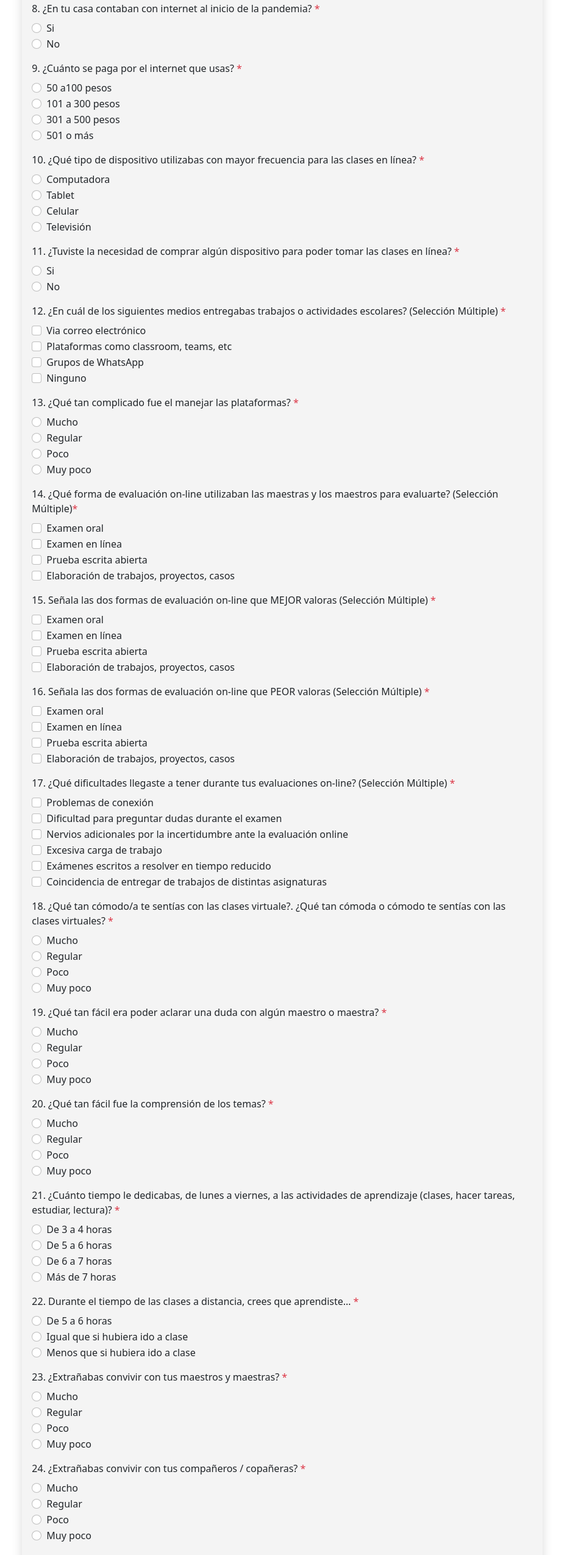
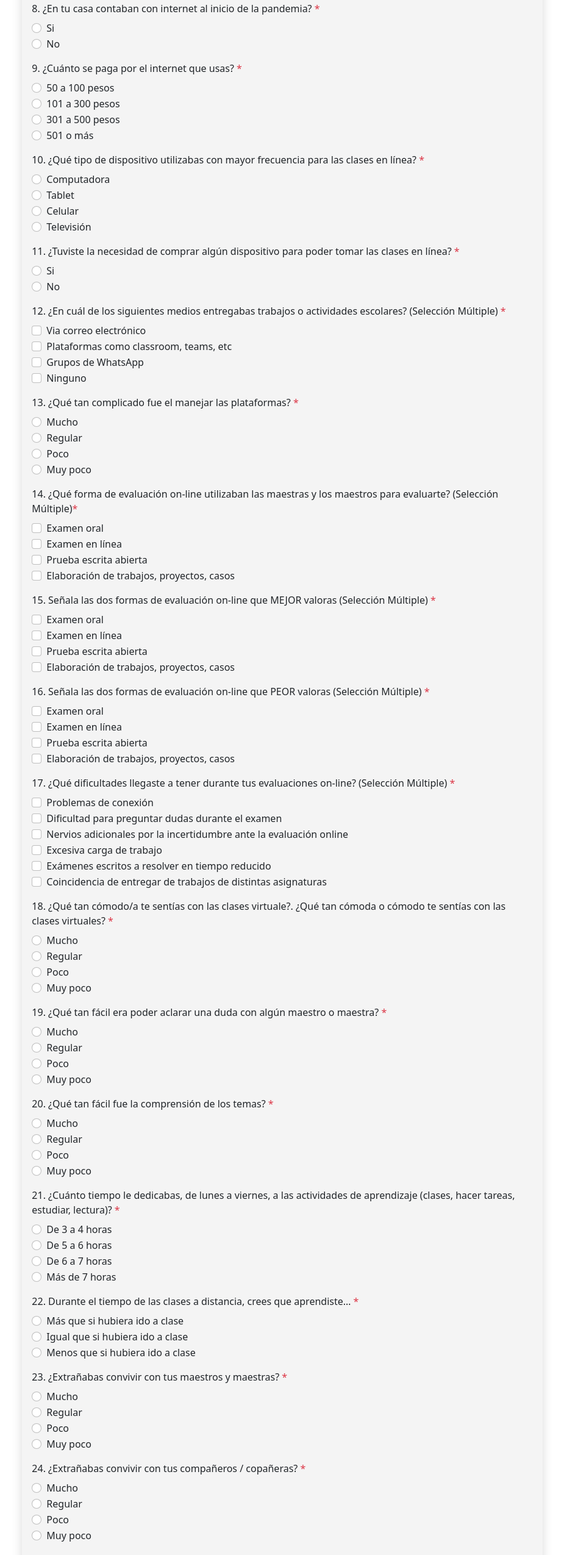
Before and after one commit to Jonathan-ulises/encuesta, an Angular app: page /encuesta in a window 1280 px wide. Shown: the part 1040-3590 px from the top of the page at 61% size, without its empty margins (177-1102 px from the left). Built offline with nearby package versions, Linux system fonts and the light colour scheme.

Commit message:
Modificacion de diseÃo en campos checkbox
- Saca los inputs de los checkbox de la etiqueta label para que esten al
  mismo nivel, esto hace que los inputs queden arriba cuando se visualizan
  en pantallas de movil
- Correcciones ortografica

```diff
--- a/src/app/encuesta/encuesta.component.css
+++ b/src/app/encuesta/encuesta.component.css
@@ -9,3 +9,7 @@
 
     font-size: 0.8rem;
 }
+
+input[type="checkbox"] {
+    vertical-align: middle;
+}
--- a/src/app/encuesta/encuesta.component.html
+++ b/src/app/encuesta/encuesta.component.html
@@ -208,8 +208,8 @@
                         9. ¿Cuánto se paga por el internet que usas? <span class="text-danger">*</span>
                     </label>
                     <div class="form-check">
-                        <input formControlName="preg_9" type="radio" name="preg_9" id="preg_9_1" class="form-check-input" value="50 a100 pesos">
-                        <label for="preg_9_1" class="form-check-label">50 a100 pesos</label>
+                        <input formControlName="preg_9" type="radio" name="preg_9" id="preg_9_1" class="form-check-input" value="50 a 100 pesos">
+                        <label for="preg_9_1" class="form-check-label">50 a 100 pesos</label>
                     </div>
                     <div class="form-check">
                         <input formControlName="preg_9" type="radio" name="preg_9" id="preg_9_2" class="form-check-input" value="101 a 300 pesos">
@@ -286,10 +286,9 @@
                     <div class="form-check" formArrayName="preg_12" *ngFor="let item of preg_12FormArray.controls; let i = index">
                         <label class="form-check-label" for="{{'preg_12'+'_'+i}}">
                             {{preg_12Choices[i].name}}
+                        </label>
                         <input [formControlName]="i" class="form-check-input" type="checkbox"
                                 value="{{preg_12Choices[i].value}}" id="{{'preg_12'+'_'+i}}">
-
-                        </label>
                     </div>
                 </div>
                 <div *ngIf="encuestaForm.controls.preg_12.errors && (encuestaForm.controls.preg_12.dirty || encuestaForm.controls.preg_12.touched)" class="alert alert-danger mt-1" role="alert">
@@ -332,10 +331,9 @@
                     <div class="form-check" formArrayName="preg_14" *ngFor="let item of preg_14FormArray.controls; let i = index">
                         <label class="form-check-label" for="{{'preg_14'+'_'+i}}">
                             {{preg_14_15_16Choice[i].name}}
+                        </label>
                         <input [formControlName]="i" class="form-check-input" type="checkbox"
                                 value="{{preg_14_15_16Choice[i].value}}" id="{{'preg_14'+'_'+i}}">
-
-                        </label>
                     </div>
                 </div>
                 <div *ngIf="encuestaForm.controls.preg_14.errors && (encuestaForm.controls.preg_14.dirty || encuestaForm.controls.preg_14.touched)" class="alert alert-danger mt-1" role="alert">
@@ -352,10 +350,9 @@
                     <div class="form-check" formArrayName="preg_15" *ngFor="let item of preg_15FormArray.controls; let i = index">
                         <label class="form-check-label" for="{{'preg_15'+'_'+i}}">
                             {{preg_14_15_16Choice[i].name}}
+                        </label>
                         <input [formControlName]="i" class="form-check-input" type="checkbox"
                                 value="{{preg_14_15_16Choice[i].value}}" id="{{'preg_15'+'_'+i}}">
-
-                        </label>
                     </div>
                 </div>
                 <div *ngIf="encuestaForm.controls.preg_15.errors && (encuestaForm.controls.preg_15.dirty || encuestaForm.controls.preg_15.touched)" class="alert alert-danger mt-1" role="alert">
@@ -372,10 +369,9 @@
                     <div class="form-check" formArrayName="preg_16" *ngFor="let item of preg_16FormArray.controls; let i = index">
                         <label class="form-check-label" for="{{'preg_16'+'_'+i}}">
                             {{preg_14_15_16Choice[i].name}}
+                        </label>
                         <input [formControlName]="i" class="form-check-input" type="checkbox"
                                 value="{{preg_14_15_16Choice[i].value}}" id="{{'preg_16'+'_'+i}}">
-
-                        </label>
                     </div>
                 </div>
                 <div *ngIf="encuestaForm.controls.preg_16.errors && (encuestaForm.controls.preg_16.dirty || encuestaForm.controls.preg_16.touched)" class="alert alert-danger mt-1" role="alert">
@@ -392,10 +388,9 @@
                     <div class="form-check" formArrayName="preg_17" *ngFor="let item of preg_17FormArray.controls; let i = index">
                         <label class="form-check-label" for="{{'preg_17'+'_'+i}}">
                             {{preg_17Choice[i].name}}
+                        </label>
                         <input [formControlName]="i" class="form-check-input" type="checkbox"
                                 value="{{preg_17Choice[i].value}}" id="{{'preg_17'+'_'+i}}">
-
-                        </label>
                     </div>
                 </div>
                 <div *ngIf="encuestaForm.controls.preg_17.errors && (encuestaForm.controls.preg_17.dirty || encuestaForm.controls.preg_17.touched)" class="alert alert-danger mt-1" role="alert">
@@ -518,7 +513,7 @@
                     </label>
                     <div class="form-check">
                         <input formControlName="preg_22" type="radio" name="preg_22" id="preg_22_1" class="form-check-input" value="Más que si hubiera ido a clase">
-                        <label for="preg_22_1" class="form-check-label">De 5 a 6 horas</label>
+                        <label for="preg_22_1" class="form-check-label">Más que si hubiera ido a clase</label>
                     </div>
                     <div class="form-check">
                         <input formControlName="preg_22" type="radio" name="preg_22" id="preg_22_2" class="form-check-input" value="Igual que si hubiera ido a clase">
@@ -652,11 +647,10 @@
                     <div class="form-check" formArrayName="preg_27" *ngFor="let item of preg_27FormArray.controls; let i = index">
                         <label class="form-check-label" for="{{'preg_27'+'_'+i}}">
                             {{preg_27Choice[i].name}}
+                        </label>
                         <input [formControlName]="i" class="form-check-input" type="checkbox"
                                 value="{{preg_27Choice[i].value}}" id="{{'preg_27'+'_'+i}}"
                                 (click)="selectOtro($event)">
-
-                        </label>
                     </div>
                 </div>
                 <div *ngIf="encuestaForm.controls.preg_27.errors && (encuestaForm.controls.preg_27.dirty || encuestaForm.controls.preg_27.touched)" class="alert alert-danger mt-1" role="alert">
```
Lines whose indentation alone changed are shown as unchanged.
